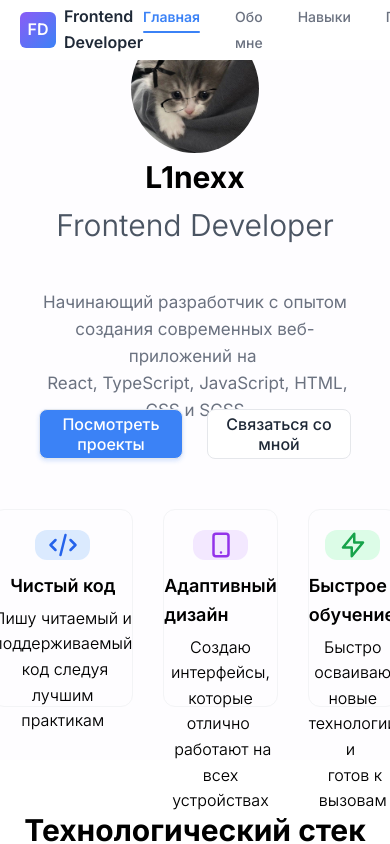
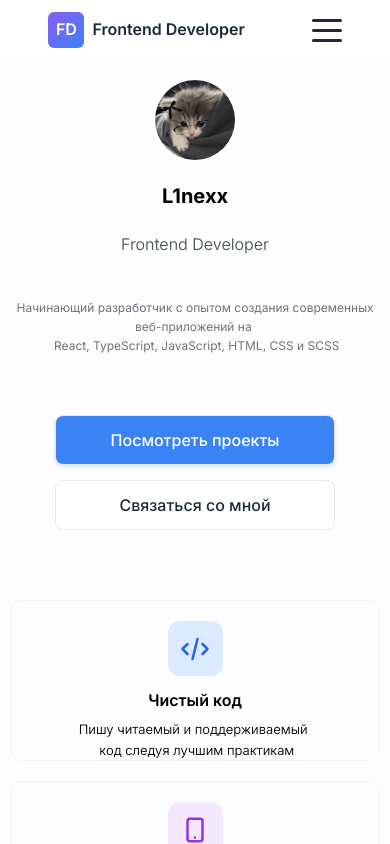
Before and after one commit to Edita28/L1nexx, a React (Vite) app: page / in a window 390 px wide. Built offline with nearby package versions, Linux system fonts and the light colour scheme.

Commit message:
Adaptive

```diff
--- a/src/components/home/cover/styles.module.scss
+++ b/src/components/home/cover/styles.module.scss
@@ -52,8 +52,9 @@
     display: flex;
     gap: 24px;
     justify-content: center;
+    align-items: center;
     margin-top: 20px;
-
+    width: 100%;
 }
 
 .Cover__button_container button{
@@ -181,3 +182,110 @@
     text-align: center;
     white-space: pre-wrap
 }
+
+/* Адаптивность для Cover */
+@media (max-width: 768px) {
+    .Cover {
+        height: auto;
+        min-height: 100vh;
+        padding: 20px 0;
+    }
+
+    .Cover__container {
+        width: 90%;
+        gap: 30px;
+    }
+
+    .Cover__info {
+        height: auto;
+        gap: 20px;
+    }
+
+    .Cover__container img {
+        width: 100px;
+        height: 100px;
+    }
+
+    .Cover__nickname {
+        font-size: 24px;
+    }
+
+    .Cover__job {
+        font-size: 20px;
+    }
+
+    .Cover__text {
+        font-size: 14px;
+        margin-top: 20px;
+    }
+
+    .Cover__button_container {
+        flex-direction: column;
+        justify-content: center;
+        align-items: center;
+        gap: 15px;
+        margin-top: 30px;
+    }
+
+    .Cover__button_container button {
+        width: 100%;
+        max-width: 280px;
+    }
+
+    .Cover__cards {
+        flex-direction: column;
+        gap: 20px;
+        margin-top: 40px;
+        height: auto;
+    }
+
+    .Cover__cards_code,
+    .Cover__cards_design,
+    .Cover__cards_education {
+        width: 100%;
+        max-width: 300px;
+        height: auto;
+        min-height: 150px;
+    }
+}
+
+@media (max-width: 480px) {
+    .Cover__container {
+        width: 95%;
+    }
+
+    .Cover__container img {
+        width: 80px;
+        height: 80px;
+    }
+
+    .Cover__nickname {
+        font-size: 20px;
+    }
+
+    .Cover__job {
+        font-size: 16px;
+    }
+
+    .Cover__text {
+        font-size: 12px;
+    }
+
+    .Cover__cards_code,
+    .Cover__cards_design,
+    .Cover__cards_education {
+        min-height: 120px;
+    }
+
+    .Cover__cards_code h2,
+    .Cover__cards_design h2,
+    .Cover__cards_education h2 {
+        font-size: 16px;
+    }
+
+    .Cover__cards_code p,
+    .Cover__cards_design p,
+    .Cover__cards_education p {
+        font-size: 13px;
+    }
+}
--- a/src/components/home/header/header.tsx
+++ b/src/components/home/header/header.tsx
@@ -29,6 +29,8 @@ export const Header: React.FC<HeaderProps> = (props = defaultHeaderData) => {
     return saved || "home";
   });
 
+  const [isMobileMenuOpen, setIsMobileMenuOpen] = useState(false);
+
   useEffect(() => {
     localStorage.setItem('activeNavItem', activeItem);
   }, [activeItem]);
@@ -54,11 +56,16 @@ export const Header: React.FC<HeaderProps> = (props = defaultHeaderData) => {
   ) => {
     e.preventDefault();
     setActiveItem(item);
+    setIsMobileMenuOpen(false); // Закрываем мобильное меню при клике
 
     const path = NAVIGATION_PATHS[item] || '/';
 
     window.history.pushState({}, '', path);
     window.dispatchEvent(new PopStateEvent('popstate'));
+  };
+
+  const toggleMobileMenu = () => {
+    setIsMobileMenuOpen(!isMobileMenuOpen);
   };
 
   const renderNavItem = (key: string, href: string, label: string) => (
@@ -80,6 +87,19 @@ export const Header: React.FC<HeaderProps> = (props = defaultHeaderData) => {
           <a href="./"><span className={cl.logo}>FD</span></a>
           <a href="./" className={cl.logo__text}><span>Frontend Developer</span></a>
         </nav>
+
+        {/* Бургер-меню кнопка */}
+        <button
+          className={`${cl.burger} ${isMobileMenuOpen ? cl.burger_active : ''}`}
+          onClick={toggleMobileMenu}
+          aria-label="Toggle menu"
+        >
+          <span></span>
+          <span></span>
+          <span></span>
+        </button>
+
+        {/* Десктопное меню */}
         <section className={cl.header__section}>
           <ul>
             {renderNavItem("home", "./", headerData.header.home)}
@@ -89,6 +109,17 @@ export const Header: React.FC<HeaderProps> = (props = defaultHeaderData) => {
             {renderNavItem("contacts", "./contacts", headerData.header.contacts)}
           </ul>
         </section>
+
+        {/* Мобильное меню */}
+        <div className={`${cl.mobile__menu} ${isMobileMenuOpen ? cl.mobile__menu_open : ''}`}>
+          <ul>
+            {renderNavItem("home", "./", headerData.header.home)}
+            {renderNavItem("about", "./about", headerData.header.about)}
+            {renderNavItem("skills", "./skills", headerData.header.skills)}
+            {renderNavItem("project", "./project", headerData.header.project)}
+            {renderNavItem("contacts", "./contacts", headerData.header.contacts)}
+          </ul>
+        </div>
       </div>
     </div>
   );
--- a/src/components/home/header/styles.module.scss
+++ b/src/components/home/header/styles.module.scss
@@ -159,3 +159,145 @@
     transform: translateY(0px) scale(0.98);
     transition: all 0.1s ease;
 }
+
+/* Бургер-меню */
+.burger {
+    display: none;
+    flex-direction: column;
+    justify-content: space-around;
+    width: 30px;
+    height: 30px;
+    background: transparent;
+    border: none;
+    cursor: pointer;
+    padding: 0;
+    z-index: 1001;
+}
+
+.burger span {
+    width: 100%;
+    height: 3px;
+    background-color: #1f2937;
+    border-radius: 2px;
+    transition: all 0.3s ease;
+    transform-origin: center;
+}
+
+.burger_active span:nth-child(1) {
+    transform: rotate(45deg) translate(6px, 6px);
+}
+
+.burger_active span:nth-child(2) {
+    opacity: 0;
+    transform: translateX(20px);
+}
+
+.burger_active span:nth-child(3) {
+    transform: rotate(-45deg) translate(6px, -6px);
+}
+
+/* Мобильное меню */
+.mobile__menu {
+    display: none;
+    position: fixed;
+    top: 0;
+    left: 0;
+    width: 100%;
+    height: 100vh;
+    background-color: rgba(255, 255, 255, 0.98);
+    backdrop-filter: blur(10px);
+    z-index: 1000;
+    transform: translateX(-100%);
+    transition: transform 0.3s ease;
+}
+
+.mobile__menu_open {
+    transform: translateX(0);
+}
+
+.mobile__menu ul {
+    display: flex;
+    flex-direction: column;
+    align-items: center;
+    justify-content: center;
+    height: 100%;
+    gap: 40px;
+    list-style: none;
+    padding: 0;
+    margin: 0;
+}
+
+.mobile__menu ul li a {
+    font-size: 24px;
+    font-weight: 500;
+    color: #1f2937;
+    text-decoration: none;
+    transition: all 0.3s ease;
+    position: relative;
+}
+
+.mobile__menu ul li a:hover {
+    color: #3b82f6;
+    transform: translateY(-2px);
+}
+
+.mobile__menu ul li a.active {
+    color: #3b82f6;
+}
+
+.mobile__menu ul li a.active::after {
+    content: '';
+    position: absolute;
+    bottom: -8px;
+    left: 50%;
+    transform: translateX(-50%);
+    width: 40px;
+    height: 3px;
+    background-color: #3b82f6;
+    border-radius: 2px;
+}
+
+/* Адаптивность */
+@media (max-width: 768px) {
+    .burger {
+        display: flex;
+    }
+
+    .header__section {
+        display: none;
+    }
+
+    .mobile__menu {
+        display: block;
+    }
+
+    .header__container {
+        padding: 15px 20px;
+    }
+
+    .logo {
+        font-size: 20px;
+    }
+
+    .logo__text span {
+        font-size: 12px;
+    }
+}
+
+@media (max-width: 480px) {
+    .header__container {
+        padding: 12px 15px;
+    }
+
+    .logo {
+        font-size: 18px;
+    }
+
+    .logo__text span {
+        font-size: 10px;
+    }
+
+    .mobile__menu ul li a {
+        font-size: 20px;
+    }
+}
--- a/src/components/home/stack/styles.module.scss
+++ b/src/components/home/stack/styles.module.scss
@@ -90,3 +90,112 @@
   color: rgb(30, 71, 160);
   transition: 0.3s;
 }
+
+/* Адаптивность для Stack */
+@media (max-width: 768px) {
+  .stack {
+    padding: 30px 15px;
+  }
+
+  .stack h2 {
+    font-size: 24px;
+    margin-bottom: 12px;
+  }
+
+  .stack p {
+    font-size: 16px;
+    margin-bottom: 30px;
+  }
+
+  .stack__container {
+    grid-template-columns: repeat(2, 1fr);
+    gap: 15px;
+  }
+
+  .stack__react,
+  .stack__typescript,
+  .stack__javascript,
+  .stack__html,
+  .stack__css,
+  .stack__scss {
+    padding: 20px 15px;
+    min-height: 100px;
+  }
+
+  .stack__react h3,
+  .stack__typescript h3,
+  .stack__javascript h3,
+  .stack__html h3,
+  .stack__css h3,
+  .stack__scss h3 {
+    font-size: 24px;
+    margin-bottom: 8px;
+  }
+
+  .stack__react p,
+  .stack__typescript p,
+  .stack__javascript p,
+  .stack__html p,
+  .stack__css p,
+  .stack__scss p {
+    font-size: 12px;
+  }
+
+  .stack__button {
+    font-size: 14px;
+    padding: 12px 24px;
+  }
+}
+
+@media (max-width: 480px) {
+  .stack {
+    padding: 20px 10px;
+  }
+
+  .stack h2 {
+    font-size: 20px;
+  }
+
+  .stack p {
+    font-size: 14px;
+  }
+
+  .stack__container {
+    grid-template-columns: 1fr;
+    gap: 12px;
+  }
+
+  .stack__react,
+  .stack__typescript,
+  .stack__javascript,
+  .stack__html,
+  .stack__css,
+  .stack__scss {
+    padding: 15px 12px;
+    min-height: 80px;
+  }
+
+  .stack__react h3,
+  .stack__typescript h3,
+  .stack__javascript h3,
+  .stack__html h3,
+  .stack__css h3,
+  .stack__scss h3 {
+    font-size: 20px;
+    margin-bottom: 6px;
+  }
+
+  .stack__react p,
+  .stack__typescript p,
+  .stack__javascript p,
+  .stack__html p,
+  .stack__css p,
+  .stack__scss p {
+    font-size: 11px;
+  }
+
+  .stack__button {
+    font-size: 12px;
+    padding: 10px 20px;
+  }
+}
```
Also changed, not shown: 1 other file (tests, documents, lock files or other folders).
